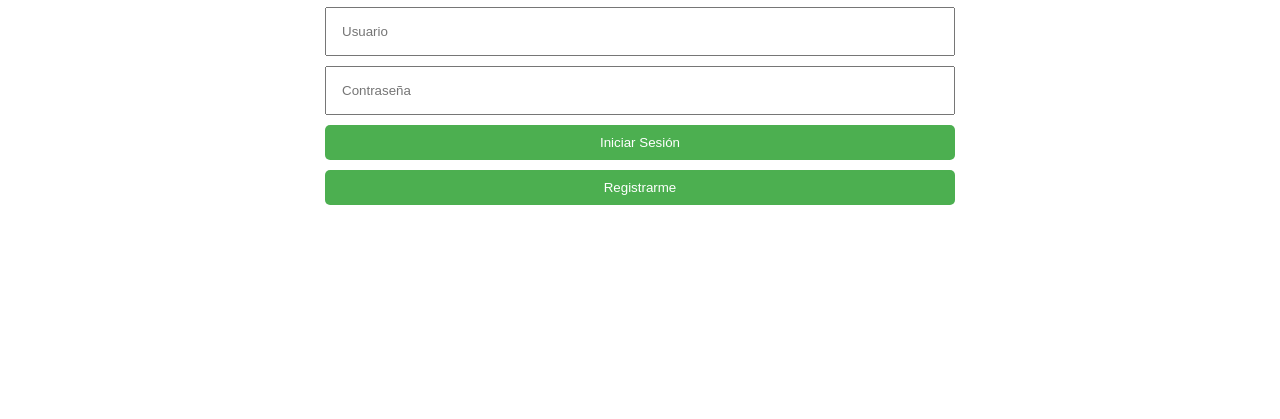
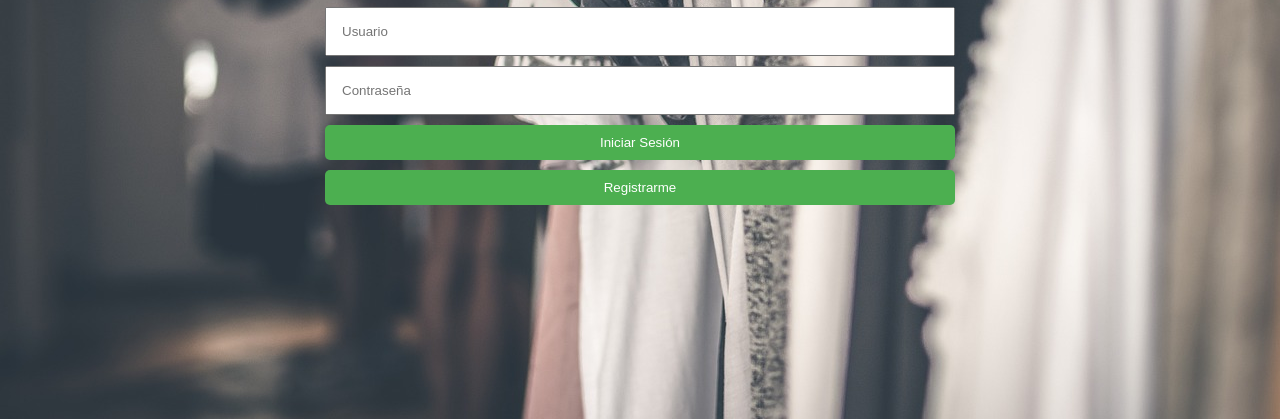
Before and after one commit to JuanAndresVallejo/Login, a plain HTML site: page index.html in a window 1280 px wide. Shown: the part 381-800 px from the top of the page. Drawn offline with Linux system fonts and the light colour scheme.

Commit message:
Update style.css

```diff
--- a/style.css
+++ b/style.css
@@ -1,5 +1,5 @@
 body {
-    background-image: "fondo.jpg";
+    background-image: url("./fondo.jpg");
 }
 
 .logo {
```
